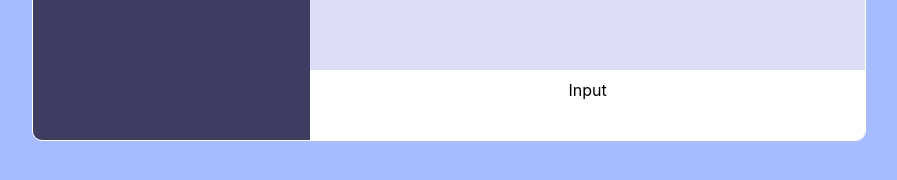
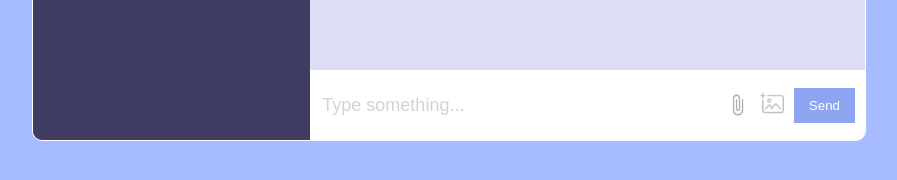
Before and after one commit to marynghiem/ReactChatApp, a React (Create React App) app: page / in a window 1280 px wide. Shown: the part 580-760 px from the top of the page, without its empty margins (191-1088 px from the left). Built offline with nearby package versions, Linux system fonts and the light colour scheme.

Commit message:
styled input and send

```diff
--- a/src/components/Input.jsx
+++ b/src/components/Input.jsx
@@ -1,7 +1,21 @@
 import React from "react";
+import Img from "../images/img.png";
+import Attach from "../images/attach.png";
 
 const Input = () => {
-  return <div className="input">Input</div>;
+  return (
+    <div className="input">
+      <input type="text" placeholder="Type something..." />
+      <div className="send">
+        <img src={Attach} alt="" />
+        <input type="" style={{ display: "none" }} id="file" />
+        <label htmlFor="file">
+          <img src={Img} alt="" />
+        </label>
+        <button>Send</button>
+      </div>
+    </div>
+  );
 };
 
 export default Input;
--- a/src/style.scss
+++ b/src/style.scss
@@ -197,6 +197,37 @@
         height: 50px;
         background-color: white;
         padding: 10px;
+        display: flex;
+        align-items: center;
+        justify-content: space-between;
+        input {
+          width: 100%;
+          border: none;
+          outline: none;
+          color: #2f2d52;
+          font-size: 18px;
+          &::placeholder {
+            color: lightgray;
+          }
+        }
+        .send {
+          display: flex;
+          align-items: center;
+          gap: 10px;
+
+          img {
+            height: 24px;
+            cursor: pointer;
+          }
+
+          button {
+            border: none;
+            padding: 10px 15px;
+            color: white;
+            background-color: #8da4f1;
+            cursor: pointer;
+          }
+        }
       }
     }
   }
```
